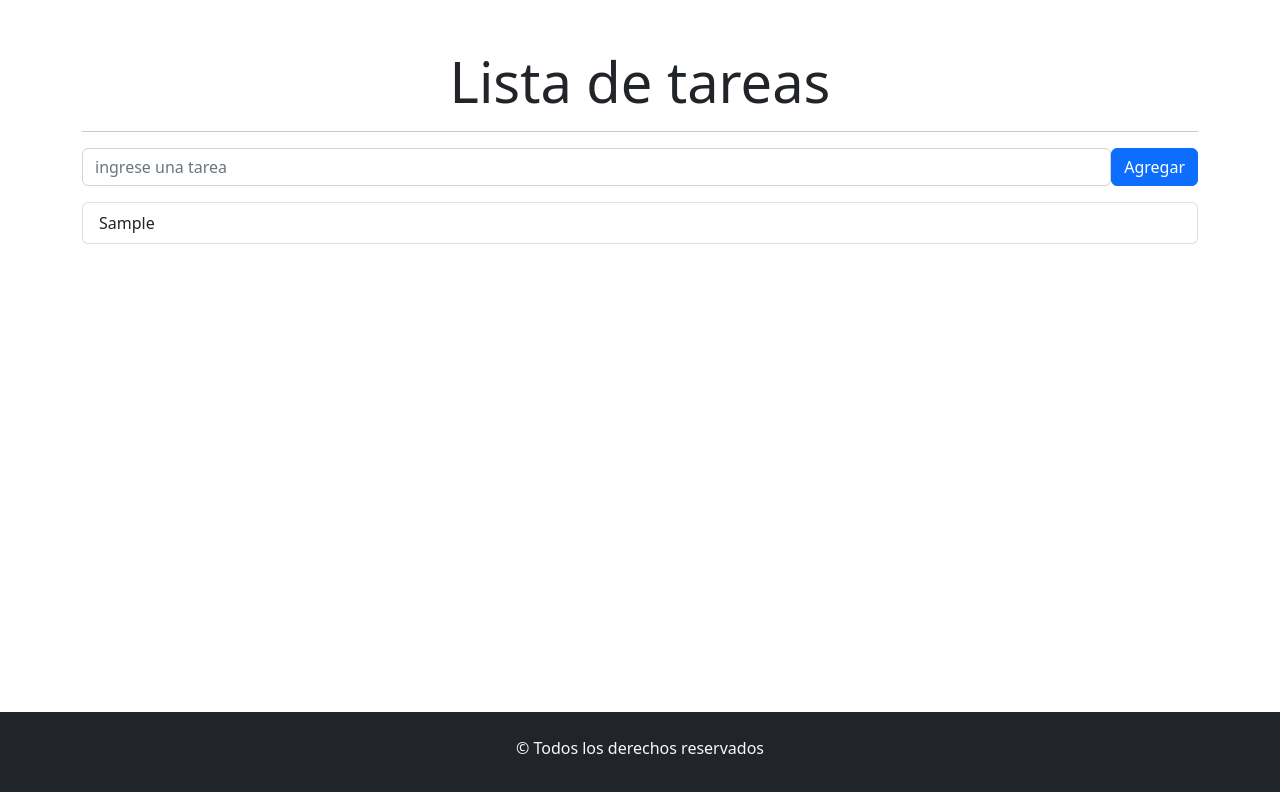
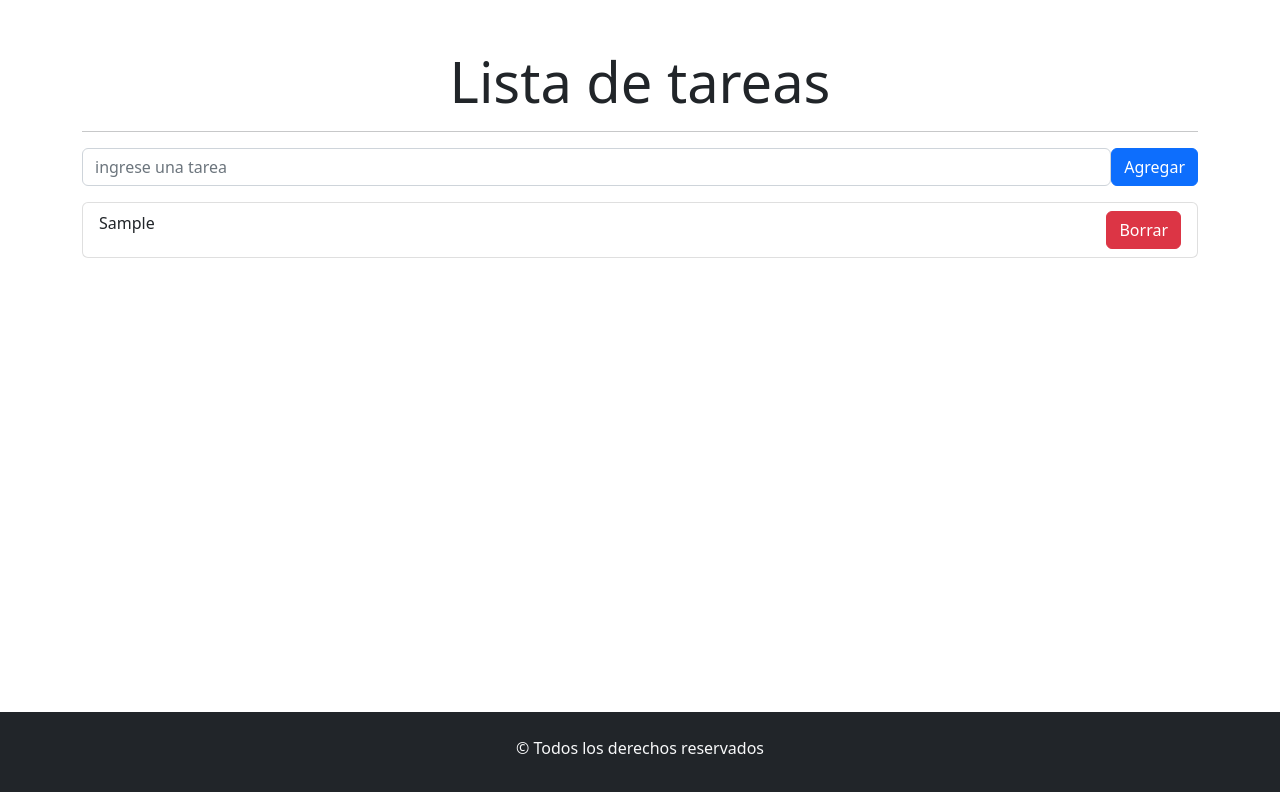
Before and after one commit to maxivega0/ejercicioReact-4-5, a React (Vite) app: page / in a window 1280 px wide. Both pictures are taken after typing "Sample" into the empty fields and a click on the button "Agregar". Shown: the top 792 px of the page. Built offline with nearby package versions, Linux system fonts and the light colour scheme.

Commit message:
agregamos maquetado del boton deb orrar

```diff
--- a/src/components/ItemTarea.jsx
+++ b/src/components/ItemTarea.jsx
@@ -1,7 +1,11 @@
-import { ListGroup } from "react-bootstrap";
+/* eslint-disable react/prop-types */
+import { Button, ListGroup } from "react-bootstrap";
 
 const ItemTarea = ({tarea}) => {
-  return <ListGroup.Item>{tarea}</ListGroup.Item>;
+  return <ListGroup.Item className="d-flex justify-content-between">
+    {tarea}
+    <Button variant="danger">Borrar</Button>
+    </ListGroup.Item>;
 };
 
 export default ItemTarea;
--- a/src/components/ListaTareas.jsx
+++ b/src/components/ListaTareas.jsx
@@ -1,3 +1,4 @@
+/* eslint-disable react/prop-types */
 import { ListGroup } from "react-bootstrap";
 import ItemTarea from "./ItemTarea";
 
```
